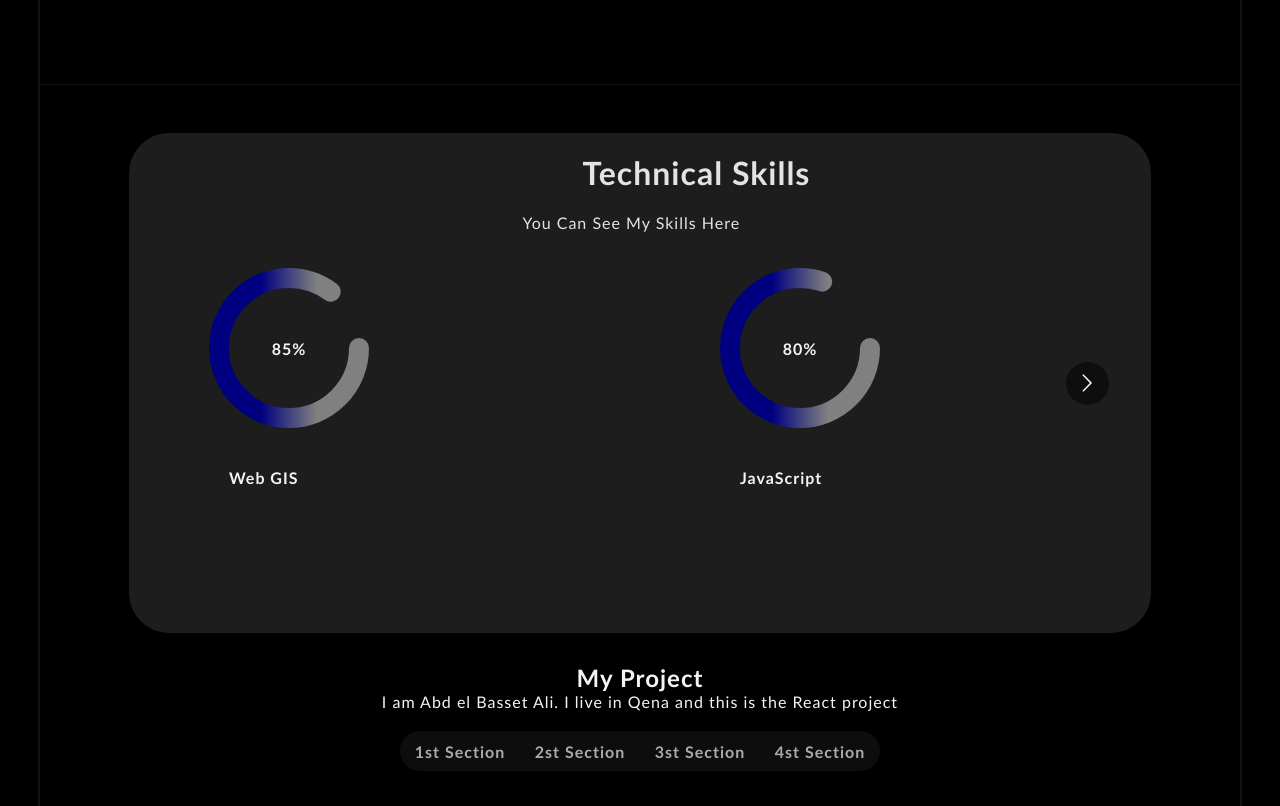
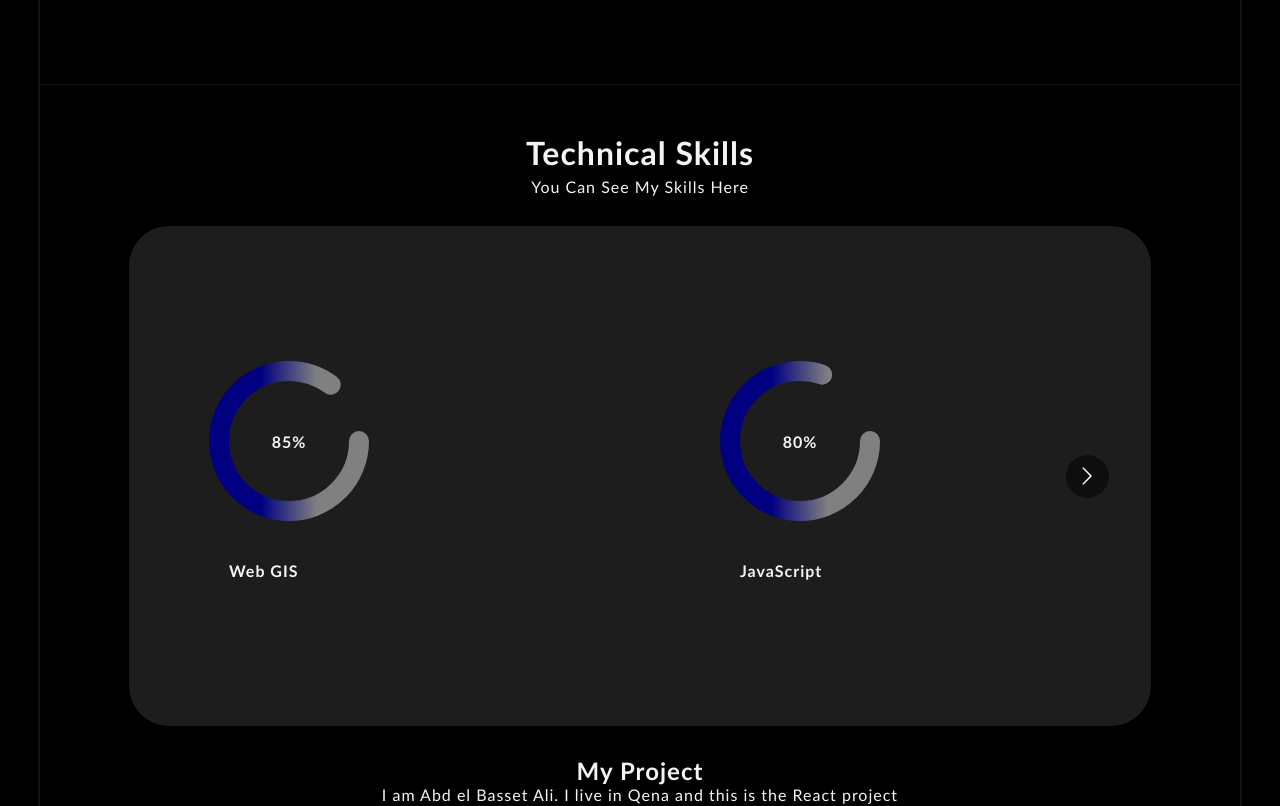
Before and after one commit to abdelbassetali/React-portfolio, a React (Vite) app: page / in a window 1280 px wide. Shown: the part 760-1566 px from the top of the page. Built offline with nearby package versions, Linux system fonts and the light colour scheme.

Commit message:
Update boot.css

```diff
--- a/src/components/2-boot/boot.css
+++ b/src/components/2-boot/boot.css
@@ -91,18 +91,22 @@ circle{
  width: 90%;
  margin: auto;
 }
-.skills-h1{
-    position: absolute;
-    margin-left: 510px;
-    margin-top: 20px;
+.skills-h1 {
+    text-align: center !important;
+    display: block !important;
+    width: 100% !important;
+    margin: 30px auto 5px auto !important;
+    position: static !important;
     color: var(--title);
 }
-.skills-h2{
-    position: absolute;
-    margin-left: 450px;
-    margin-top: 80px;
+
+.skills-h2 {
+    text-align: center !important;
+    display: block !important;
+    width: 100% !important;
+    margin: 0 auto 30px auto !important;
+    position: static !important;
     color: var(--title);
-
 }
 @media (max-width: 768px) {
     /* الكارد الحاضن للسلايدر للعرض الكامل */
```
